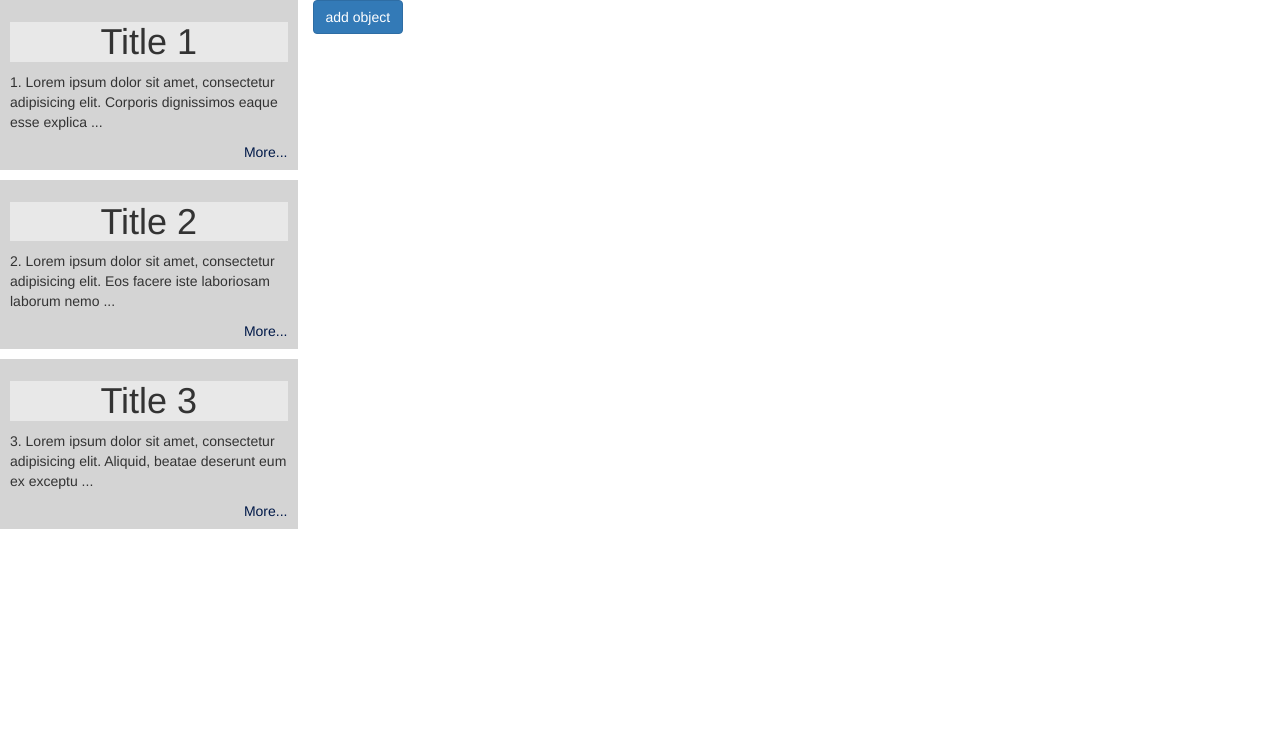
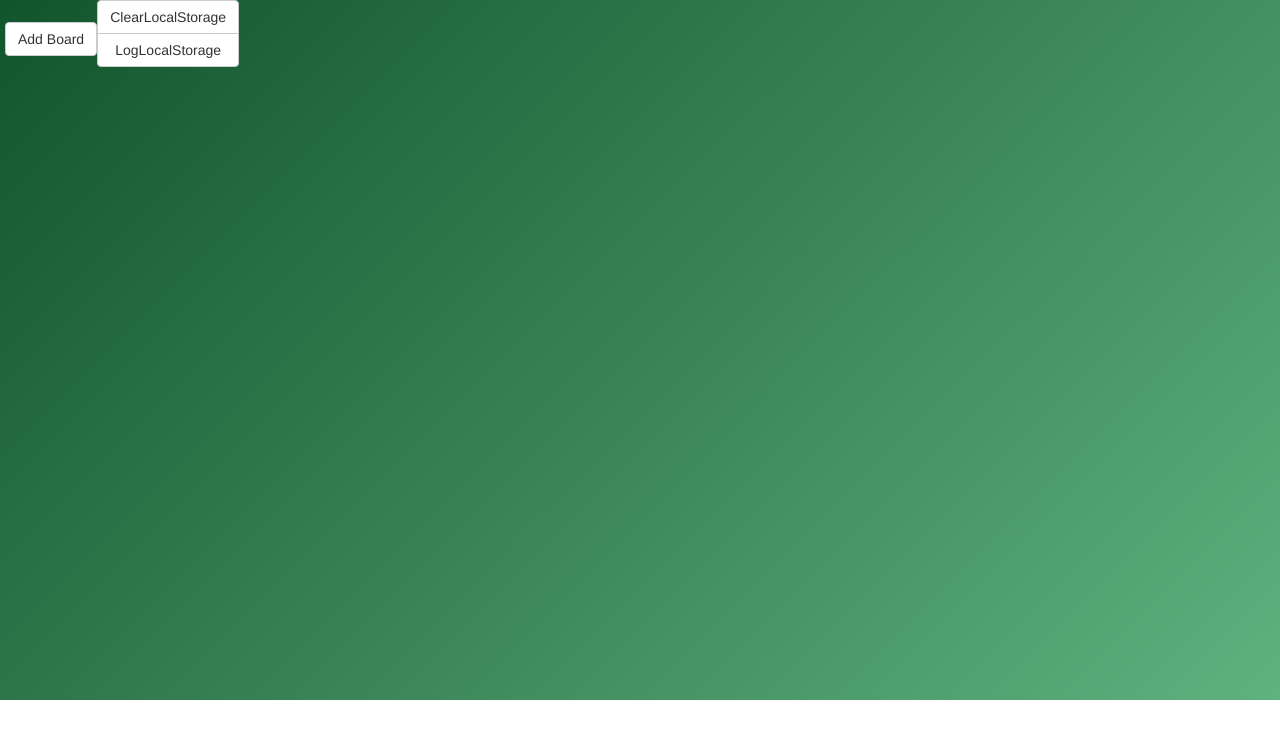
Before and after one commit to GTOsss/reactTest, a React (Create React App) app: page / in a window 1280 px wide. Shown: the top 738 px of the page. Built offline with nearby package versions, Linux system fonts and the light colour scheme.

Commit message:
added styles and chenged classes

```diff
--- a/public/index.html
+++ b/public/index.html
@@ -9,7 +9,6 @@
   </head>
   <body>
     <div id="root">
-
     </div>
   </body>
 </html>
--- a/src/Card.js
+++ b/src/Card.js
@@ -1,37 +1,50 @@
 import React from 'react';
+import LocalStorage from './LocalStorage';
 
-export class ScreenNews extends React.Component {
+export class ScreenCards extends React.Component {
 
     constructor(props) {
         super(props);
-        this.state = {text: '', visible: false, news: this.props.news};
+        this.state = {text: '', visible: false, cards: this.props.cards};
+        this.state.cards = [];
+    }
+
+    componentWillUpdate() {
+        LocalStorage.SetStorage('cardsBoard' + this.props.boardId, this.state.cards);
     }
 
     render() {
-        let ReactElements = this.state.news.map((el, i) => {
-        this.state.text = el.text;
-                return (
-                    <div className="new" key={i}>
-                        <h1 onClick={()=> this.setState({visible: !this.state.visible})}>{el.title}</h1>
-                        <p>{this.state.visible ? this.state.text : this.state.text.substr(0, 100) + ' ...'}</p>
-                        <a href="#"
-                           className={"news-readmore " + (!this.state.visible ? '' : 'none')}
-                           onClick={()=> this.setState({visible: !this.state.visible})}>More...</a>
-                    </div>
-                );}
+        let ReactElements = this.state.cards.map((el, i) => {
+            return (
+                <Card title={el.title} text={el.text} key={i} />
+            );}
         );
-
         return <div>{ReactElements}</div>;
     }
 }
 
-export class New extends React.Component {
+export class Card extends React.Component {
 
     constructor(props) {
         super(props);
+        this.state = {text: this.props.text, visible: false};
     }
 
     render() {
+        return (
+            <div className="new text-right">
+                <div className="btn-group ">
+                    <span
+                        className={"glyphicon btn btn-default " + (this.state.visible ? "glyphicon-arrow-up" : "glyphicon-arrow-down")}
+                        onClick={()=> this.setState({visible: !this.state.visible})}>
+                    </span>
+                    <span className="glyphicon glyphicon-pencil btn btn-primary"></span>
+                    <span className="glyphicon glyphicon-remove btn btn-danger"></span>
+                </div>
+                <h3 onClick={()=> this.setState({visible: !this.state.visible, text: this.props.text})}>{this.props.title}</h3>
+                <p className={"text-left " + (this.state.visible ? "card-p-all" : "card-p")}>{this.state.visible ? this.state.text : this.state.text.substr(0, 100) + ' ...'}</p>
+            </div>
+        );
+    }
 
-    }
 }
--- /dev/null
+++ b/src/LocalStorage.js
@@ -0,0 +1,40 @@
+export let LocalStorage = {
+    SetStorage: (key, data) => {
+        localStorage.setItem(key, JSON.stringify(data));
+    },
+
+    GetStorage: (key) => {
+        return JSON.parse(localStorage.getItem(key));
+    },
+
+    ClearStorage: () => {
+        localStorage.clear();
+    },
+
+    LogStorage: () => {
+        console.log(localStorage);
+    },
+
+    RemoveBoard: (id) => {
+      let boards = LocalStorage.GetStorage('boards');
+      for(let i = 0; i < boards.length; i++){
+          if (boards != undefined && boards[i].id === id) {
+              boards.splice(i, 1);
+              LocalStorage.SetStorage('boards', boards);
+              return boards;
+          }
+      }
+
+    },
+
+    AddBoard: (id) => {
+        let boards = LocalStorage.GetStorage('boards');
+        if (boards === undefined || boards === null) {
+            boards = [];
+        }
+        boards.push({id: id, title: '...', text: '...'});
+        LocalStorage.SetStorage('boards', boards);
+    }
+}
+
+export default LocalStorage
--- a/src/index.js
+++ b/src/index.js
@@ -2,30 +2,50 @@ import React from 'react';
 import ReactDOM from 'react-dom';
 import '../node_modules/bootstrap/dist/css/bootstrap.min.css';
 import './style.css';
-import {ScreenNews} from './Card';
+import {ScreenCards} from './Card'
+import LocalStorage from './LocalStorage'
 
-let news = [
-    { title: 'Title 1', text: '1. Lorem ipsum dolor sit amet, consectetur adipisicing elit. Corporis dignissimos eaque esse explicabo in libero nisi officiis quo saepe voluptatem. Dicta dolorem dolorum in itaque maiores quibusdam sed. Alias atque beatae consequuntur, deleniti dignissimos esse excepturi fugiat inventore magni neque officiis optio possimus quae quidem reiciendis rem sequi ullam unde?'},
-    { title: 'Title 2', text: '2. Lorem ipsum dolor sit amet, consectetur adipisicing elit. Eos facere iste laboriosam laborum nemo non praesentium provident voluptatem voluptates. Ex!'},
-    { title: 'Title 3', text: '3. Lorem ipsum dolor sit amet, consectetur adipisicing elit. Aliquid, beatae deserunt eum ex excepturi fugiat hic molestiae mollitia, odio pariatur praesentium quae, sunt tempore ut vel. Culpa dolorum expedita molestias, nulla placeat reprehenderit! Assumenda debitis delectus eius facilis fuga non perspiciatis quo sit veritatis! Accusantium, at commodi eaque incidunt laboriosam nesciunt quae quos sunt velit vitae? Accusantium aut dicta exercitationem, laborum mollitia natus quis tenetur? Adipisci, aliquid architecto beatae eum harum ipsum modi necessitatibus nesciunt nihil. A cum cupiditate ex excepturi labore, magni nisi odio recusandae sequi suscipit! Asperiores autem dicta in inventore laboriosam magnam quo quod temporibus voluptate voluptatem.'}
-];
-
-class Card extends React.Component {
-    render() {
-        console.log();
-        return (
-            <div className="label-title-card">
-                <span className="title-card"></span>
-                <span className="title-content"></span>
-            </div>
-        );
-    }
-}
+let numberBoard = -1, numberCard = -1;
 
 class Board extends React.Component {
+
+    constructor(props) {
+        super(props);
+    }
+
+    deleteBoard(e) {
+        this.props.updateStateBoards(LocalStorage.RemoveBoard(this.props.idN));
+    }
+
+
+    addCard(e) {
+        numberCard++;
+
+        LocalStorage.SetStorage('numberCard', numberCard);
+        this.refs.ScreenCards.setState((prevProps)=>{
+            prevProps.cards.push({title: 'Title', text: 'Lorem ipsum dolor sit amet, consectetur adipisicing elit. Blanditiis commodi, distinctio dolor hic laboriosam obcaecati officia. Aut commodi corporis minus. Lorem ipsum dolor sit amet, consectetur adipisicing elit. Blanditiis commodi, distinctio dolor hic laboriosam obcaecati officia. Aut commodi corporis minus.'})
+        });
+    }
+
     render() {
         return (
-            <div className="col-md-2">
+            <div className="col-md-3">
+                <div className="board">
+                    <h4>{this.props.title + ' ' + this.props.idN}</h4>
+                    <ScreenCards cards={this.props.cards} ref="ScreenCards" boardId={this.props.idN}/>
+                    <div className="btn-group-vertical form-control board-btn-group">
+                        <input type="button"
+                               value="Add card"
+                               className="btn btn-default form-control"
+                               ref="BtnAddBoard"
+                               onClick={(e) => this.addCard(e)}/>
+                        <input type="button"
+                               value="Delete board"
+                               className="btn btn-danger form-control"
+                               ref="BtnAddBoard"
+                               onClick={(e) => this.deleteBoard(e)}/>
+                    </div>
+                </div>
             </div>
         );
     }
@@ -33,29 +53,73 @@ class Board extends React.Component {
 
 class Table extends React.Component {
 
-    EventHandlerClick() {
-        let objPushEl = {
-            title: 'Title ' + (this.refs.newsRef.state.news.length + 1),
-            text: (this.refs.newsRef.state.news.length + 1) + '. texttexttexttexttextte xttexttextt exttext tex ttexttextt exttexttexttextt exttexttexttexttexttex ttexttext texttexttex ttexttextexttext tex ttexttextt exttexttexttextt exttexttexttexttexttex ttexttext texttexttex ttexttext'
+    constructor(props) {
+        super(props);
+        let boards = LocalStorage.GetStorage('boards');
+        if (boards === undefined || boards === null) {
+            boards = [];
         }
+        this.state = {boards: boards};
+        numberBoard = LocalStorage.GetStorage('numberBoard');
 
-        let arrayState = this.refs.newsRef.state.news.slice();
-        arrayState.push(objPushEl);
-        this.refs.newsRef.setState({news: arrayState});
-        console.log(this.refs.newsRef.state.news);
+        numberCard = LocalStorage.GetStorage('numberCard');
+
+    }
+
+    componentWillUpdate() {
+        LocalStorage.SetStorage('numberBoard', numberBoard);
+    }
+
+    addBoard() {
+        numberBoard++;
+        LocalStorage.AddBoard(numberBoard);
+        this.setState((prevState) => {
+            prevState.boards.push({id: numberBoard, cards: []});
+        });
+    }
+
+    updateStateBoards(boards) {
+        this.setState({boards: boards});
     }
 
     render() {
+
+        let boardReactElements = this.state.boards.map((el) => {
+            return (
+                <Board updateStateBoards={(boards)=> this.updateStateBoards(boards)} key={el.id} idN={el.id} cards={el.cards} title="Title"  />
+            );
+        });
+
         return (
             <div className="row">
-                <div className="col-md-3">
-                    <ScreenNews news={news} ref="newsRef"/>
-                </div>
+                {boardReactElements}
                 <input type="button"
-                       value="add object"
-                       className="btn btn-primary"
-                       ref="BtnAddBoard"
-                       onClick={() => this.EventHandlerClick()}/>
+                    value="Add Board"
+                    className="btn btn-default btn-add-board"
+                    onClick={() => this.addBoard()}
+                />
+                <DevelopTools />
+            </div>
+        );
+    }
+}
+
+class DevelopTools extends React.Component {
+    constructor(props) {
+        super(props);
+    }
+
+    render() {
+        return(
+            <div className="btn-group-vertical">
+                <input type="button"
+                       className="btn btn-default"
+                       value="ClearLocalStorage"
+                        onClick={() => LocalStorage.ClearStorage()}/>
+                <input type="button"
+                       className="btn btn-default"
+                       value="LogLocalStorage"
+                        onClick={()=> LocalStorage.LogStorage()}/>
             </div>
         );
     }
--- a/src/style.css
+++ b/src/style.css
@@ -1,27 +1,99 @@
+.none { display: none;  }
+
+.row {
+    min-height: 700px;
+    background-repeat: no-repeat;
+    background: #10542c; /* Old browsers */
+    background: -moz-linear-gradient(-45deg, #10542c 0%, #60b27f 100%); /* FF3.6-15 */
+    background: -webkit-linear-gradient(-45deg, #10542c 0%,#60b27f 100%); /* Chrome10-25,Safari5.1-6 */
+    background: linear-gradient(135deg, #10542c 0%,#60b27f 100%); /* W3C, IE10+, FF16+, Chrome26+, Opera12+, Safari7+ */
+    filter: progid:DXImageTransform.Microsoft.gradient( startColorstr='#10542c', endColorstr='#60b27f',GradientType=1 ); /* IE6-9 fallback on horizontal gradient */
+}
+
 .new {
     background: #d4d4d4;
     padding: 2px 10px 8px 10px;
     margin-bottom: 10px;
+    animation: cardAnim 800ms;
 }
 
-.new h1 {
+.new h3 {
     background-color: #e8e8e8;
     text-align: center;
     cursor: pointer;
 }
 
-.new h1:hover {
+.new h3:hover {
     background-color: #f1f1f1;
 }
 
-.news-readmore {
-    display: block;
-    color: #001948;
-    width: 100%;
-    margin: 0;
-    text-align: right;
+.board {
+    background-color: #6c6c6c;
+    padding: 10px;
+    margin-top: 10px;
+    animation: boardAnim 400ms;
 }
 
-.none {
-    display: none;
+.board-btn-group {
+    height: 80px;
+    background-color: rgb(40, 56, 77);
 }
+
+.btn-add-board {
+    margin: 10px 0 0 20px;
+}
+
+h4 {
+    margin: 0 0 4px 0;
+}
+
+.card-p {
+    background-color: #c5c5c5;
+    box-shadow: #000 0 0 8px inset;
+    -webkit-transition: 1s ;
+    -moz-transition:  1s ;
+    -ms-transition:  1s ;
+    -o-transition:  1s ;
+    transition:  1s ;
+    padding: 18px 10px 18px 10px;
+    border-bottom: 2px dotted #000000;
+    border-top: 2px dotted #000000;
+    border-bottom-left-radius: 20px;
+    border-bottom-right-radius: 20px;
+    border-top-left-radius: 20px;
+    border-top-right-radius: 20px;
+}
+
+.card-p-all {
+    background-color: #f6f6f6;
+    box-shadow: #000 0 0 4px;
+    padding: 18px 10px 18px 10px;
+    -webkit-transition: 1s ;
+    -moz-transition:  1s ;
+    -ms-transition:  1s ;
+    -o-transition:  1s ;
+    transition:  1s ;
+    border-bottom: 2px dotted #000000;
+    border-top: 2px dotted #000000;
+}
+
+@keyframes cardAnim {
+    0% {
+        opacity: 0;
+
+    }
+    100% {
+        opacity: 1;
+    }
+}
+
+@keyframes boardAnim {
+    0% {
+        width: 0%;
+        opacity: 0;
+    }
+    100%  {
+        width: 100%;
+        opacity: 1;
+    }
+}
```
